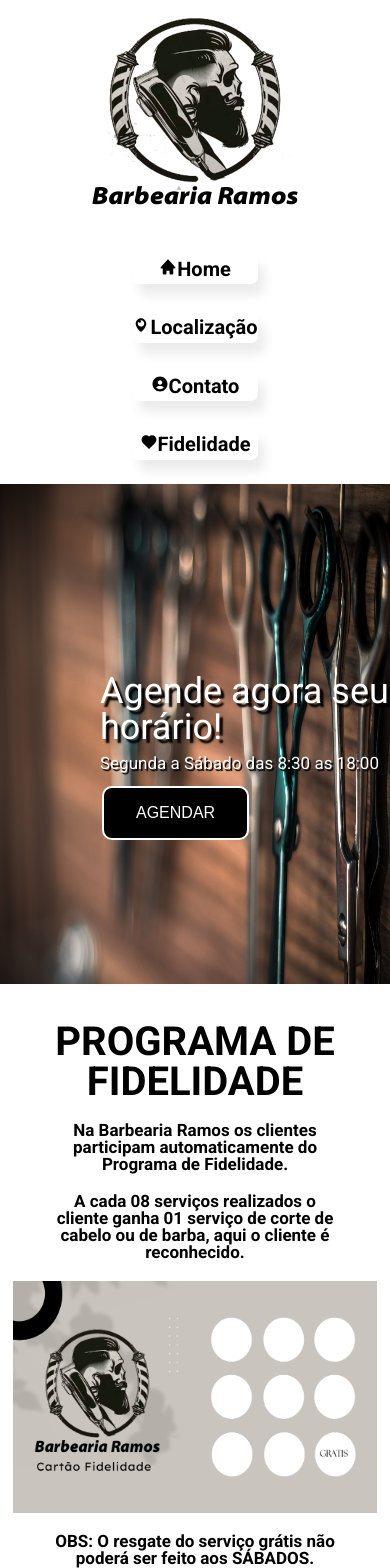
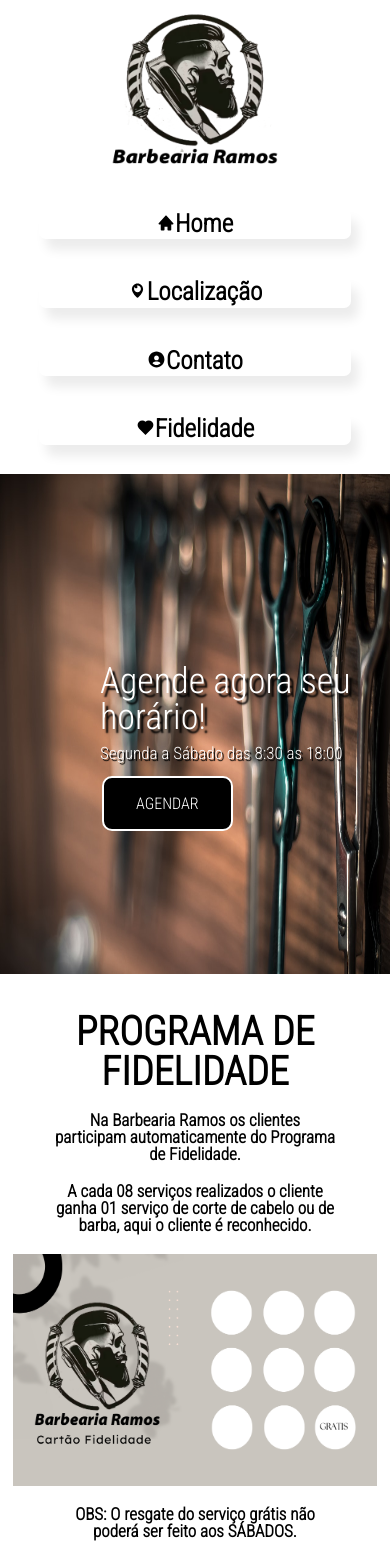
Before and after one commit to Henrique-Ramos29/Barbearia_Ramos, a React (Create React App) app: page /fidelidade in a window 390 px wide. Shown: the top 1568 px of the page. Built offline with nearby package versions, Linux system fonts and the light colour scheme; the HTML template or start-up script is replaced by a standard one.

Commit message:
atualizado menu

```diff
--- a/public/index.html
+++ b/public/index.html
@@ -12,8 +12,12 @@
     <link rel="icon" href="%PUBLIC_URL%/icons8-corte-16.png" />
 
     <link rel="preconnect" href="https://fonts.googleapis.com">
-<link rel="preconnect" href="https://fonts.gstatic.com" crossorigin>
-<link href="https://fonts.googleapis.com/css2?family=Inter:wght@400;700&family=Montserrat:wght@300;400;700&family=Open+Sans:wght@300;400;700&family=Roboto+Condensed:wght@300&family=Roboto:ital,wght@0,100;0,300;0,400;0,500;0,700;1,100;1,400&display=swap" rel="stylesheet">
+    <link rel="preconnect" href="https://fonts.gstatic.com" crossorigin>
+    <link href="https://fonts.googleapis.com/css2?family=Inter:wght@400;700&family=Montserrat:wght@300;400;700&family=Open+Sans:wght@300;400;700&family=Roboto+Condensed:wght@300&family=Roboto:ital,wght@0,100;0,300;0,400;0,500;0,700;1,100;1,400&display=swap" rel="stylesheet">
+
+      <link rel="preconnect" href="https://fonts.googleapis.com">
+      <link rel="preconnect" href="https://fonts.gstatic.com" crossorigin>
+      <link href="https://fonts.googleapis.com/css2?family=Inter:wght@400;700&family=Montserrat:wght@300;400;700&family=Open+Sans:wght@300;400;700&family=Roboto+Condensed:wght@300&family=Roboto:ital,wght@0,100;0,300;0,400;0,500;0,700;1,100;1,400&display=swap" rel="stylesheet">
     <!--
       manifest.json provides metadata used when your web app is installed on a
       user's mobile device or desktop. See https://developers.google.com/web/fundamentals/web-app-manifest/
--- a/src/components/Banner/index.jsx
+++ b/src/components/Banner/index.jsx
@@ -20,7 +20,6 @@ const Imagem = styled.img`
 `;
 
 const Paragrafo = styled.p`
-   font-family: 'Roboto', sans-serif;
    font-size: 45px;
    color: white;
    margin-bottom: 10px;
@@ -37,7 +36,6 @@ const Paragrafo = styled.p`
 `;
 
 const Paragrafo02 = styled.p`
-   font-family: 'Roboto', sans-serif;
    font-size: 30px;
    color: white;
    margin-bottom: 10px;
--- a/src/components/Button/index.jsx
+++ b/src/components/Button/index.jsx
@@ -1,6 +1,7 @@
 import styled from 'styled-components'
 
 const Botao = styled.button`
+  font-family: 'Roboto Condensed', sans-serif;
   background-color: black; /* Green */
   border-radius: 10px;
   border: 2px solid white;
--- a/src/components/Contato/index.jsx
+++ b/src/components/Contato/index.jsx
@@ -8,7 +8,6 @@ const ContainerTitle = styled.div`
 `;
 
 const TitleContato = styled.h1`
-   font-family: 'Roboto', sans-serif;
    font-size: 40px;
    font-weight: bold;
    text-align: center;
@@ -25,7 +24,7 @@ const ContainerContato = styled.div`
       flex-direction: column;
   }
         @media screen and (max-width: 480px) {
-     g display flex;
+      display flex;
       flex-direction: column;
   }
 `;
@@ -42,7 +41,6 @@ const ImgIcones = styled.img`
 `;
 
 const TextIcones = styled.p`
-   font-family: 'Roboto', sans-serif;
    align-items: center;
    font-size: 30px;
    font-weight: bold;
--- a/src/components/Footer/index.jsx
+++ b/src/components/Footer/index.jsx
@@ -9,6 +9,15 @@ const Rodape = styled.footer`
 `;
 
 const ImgLogo = styled.img`
+
+   @media screen and (max-width: 380px) {
+           width: 200px;
+           height:200px;
+        }
+            @media screen and (max-width: 470px) {
+                width: 200px;
+                height:200px;
+        }
 
 `;
 
--- a/src/components/Haeder/index.jsx
+++ b/src/components/Haeder/index.jsx
@@ -11,6 +11,14 @@ const ContainerHeader = styled.header`
 
 const Logo = styled.img`
 
+       @media screen and (max-width: 380px) {
+           width: 200px;
+           height:200px;
+        }
+            @media screen and (max-width: 470px) {
+                width: 200px;
+                height:200px;
+        }
 `;
 
 const Aba = styled.nav`
@@ -25,31 +33,32 @@ const ContainerLista = styled.ul`
     @media screen and (max-width: 380px) {
       display: flex;
       flex-direction: column;
+      width: 330px;
 
 
   }
     @media screen and (max-width: 470px) {
         display: flex;
         flex-direction: column;
+        width: 330px;
   }
 `;
 
 const Lista = styled.li`
-    font-family: 'Roboto', sans-serif;
     font-weight: bold;
     font-size: 15px;
     text-decoration: none;
 
     @media screen and (max-width: 380px) {
         box-shadow: 7px 11px 11px rgba(0, 0, 0, 0.08);
-        margin: 4px;
+        margin: 9px;
         border-radius: 7px;
         text-align: cente;
 
   }
     @media screen and (max-width: 470px) {
         box-shadow: 7px 11px 11px rgba(0, 0, 0, 0.08);
-        margin: 4px;
+        margin: 9px;
         border-radius: 7px;
         text-align: center;
 
@@ -62,7 +71,7 @@ const LinkLista = styled.a`
      color: black;
 
        &:hover {
-         color: white;
+         color: #555555;
        }
 
 `;
@@ -86,7 +95,7 @@ function Header() {
                     <Lista>
                         <MenuLink  to={'/map'}>
                             <LinkLista >
-                            <BiLogoPeriscope size="18" />
+                            <BiLogoPeriscope size="19" />
                                 Localização
                              </LinkLista>
                         </MenuLink>
@@ -95,7 +104,7 @@ function Header() {
                     <Lista>
                     <MenuLink  to={'/contato'}>
                         <LinkLista>
-                         <BiSolidUserCircle size="18" />
+                         <BiSolidUserCircle size="19" />
                             Contato
                         </LinkLista>
                     </MenuLink>
@@ -104,7 +113,7 @@ function Header() {
                     <Lista>
                     <MenuLink  to={'/fidelidade'}>
                         <LinkLista>
-                        <BiSolidHeart size="18" />
+                        <BiSolidHeart size="19" />
                             Fidelidade
                         </LinkLista>
                     </MenuLink>
--- a/src/components/Map/index.jsx
+++ b/src/components/Map/index.jsx
@@ -6,7 +6,6 @@ const ContainerTitle = styled.div`
 `;
 
 const Title = styled.h1`
-    font-family: 'Roboto', sans-serif;
     font-size: 40px;
     font-weight: bold;
     text-align: center;
@@ -21,7 +20,6 @@ const ContainerMap = styled.div`
 `;
 
 const TitleMap = styled.h2`
-    font-family: 'Roboto', sans-serif;
     font-size: 25px;
     margin: 40px;
     font-weight: bold;
--- a/src/components/MenuLink/MenuLink.module.css
+++ b/src/components/MenuLink/MenuLink.module.css
@@ -7,7 +7,6 @@
 }
 
 .link:hover {
-    background: black;
     border-radius: 2px;
 }
 
@@ -23,13 +22,15 @@
 
  @media screen and (max-width: 380px) {
     .link {
-        font-size: 20px;
+        font-size: 25px;
         font-weight: bold;
+    }
 
+  }
+
+  @media screen and (max-width: 470px) {
+    .link {
+        font-size: 25px;
+        font-weight: bold;
     }
   }
-  @media screen and (max-width: 470px) {
-    .link {
-        font-size: 20px;
-    }
-  }
--- a/src/components/Servico/index.jsx
+++ b/src/components/Servico/index.jsx
@@ -29,7 +29,6 @@ const DivContainer = styled.div`
 
 
 const Title = styled.h1`
-     font-family: 'Roboto', sans-serif;
      text-align: center;
      font-weight: bold;
      font-size: 40px;
@@ -37,7 +36,6 @@ const Title = styled.h1`
 `;
 
 const SubTitle = styled.h2`
-     font-family: 'Roboto', sans-serif;
      text-align: center;
      font-size: 25px;
      font-weight: bold;
@@ -57,7 +55,6 @@ const ImgProduto = styled.img`
 `;
 
 const Paragrafo = styled.p`
-    font-family: 'Roboto', sans-serif;
     text-align: center;
     font-size: 20px;
     font-weight: bold;
--- a/src/index.css
+++ b/src/index.css
@@ -90,6 +90,7 @@ video {
     font-size: 100%;
     font: inherit;
     vertical-align: baseline;
+    font-family: 'Roboto Condensed', sans-serif;
 }
 
 /* HTML5 display-role reset for older browsers */
```
